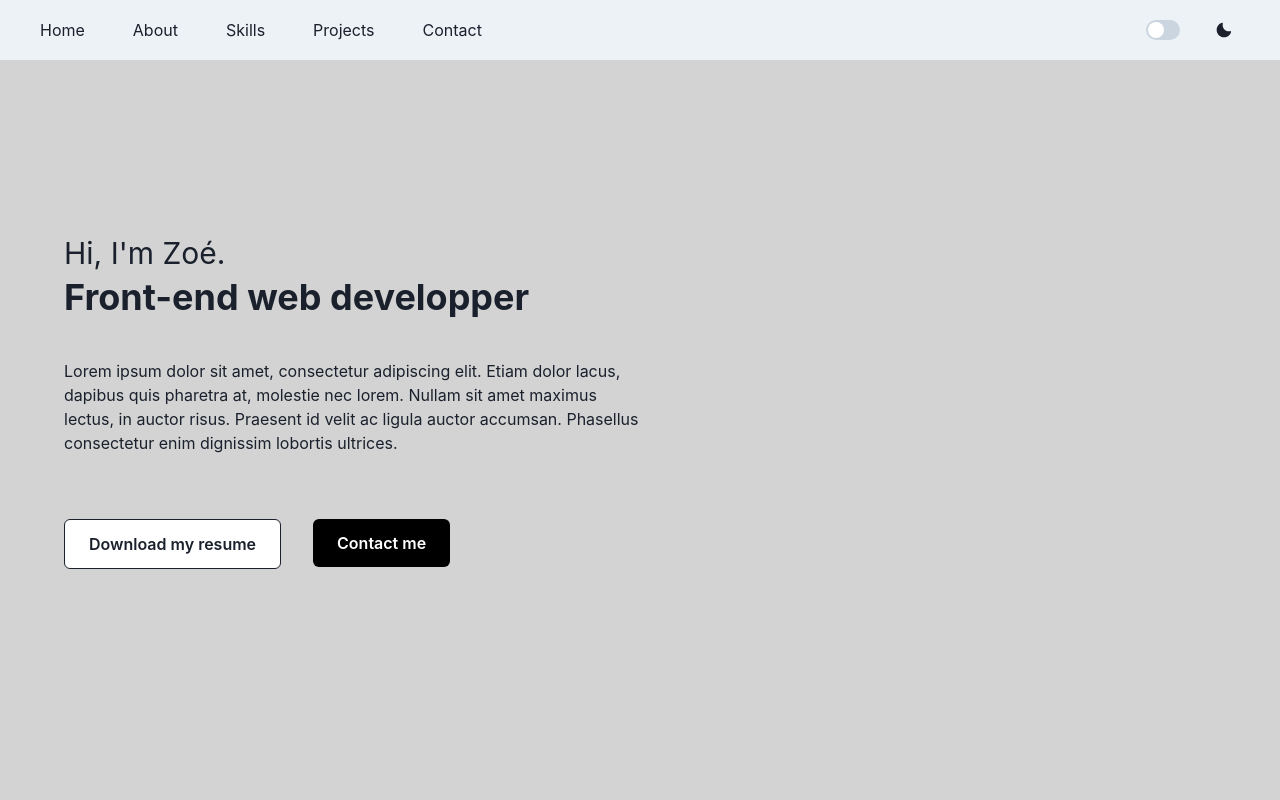
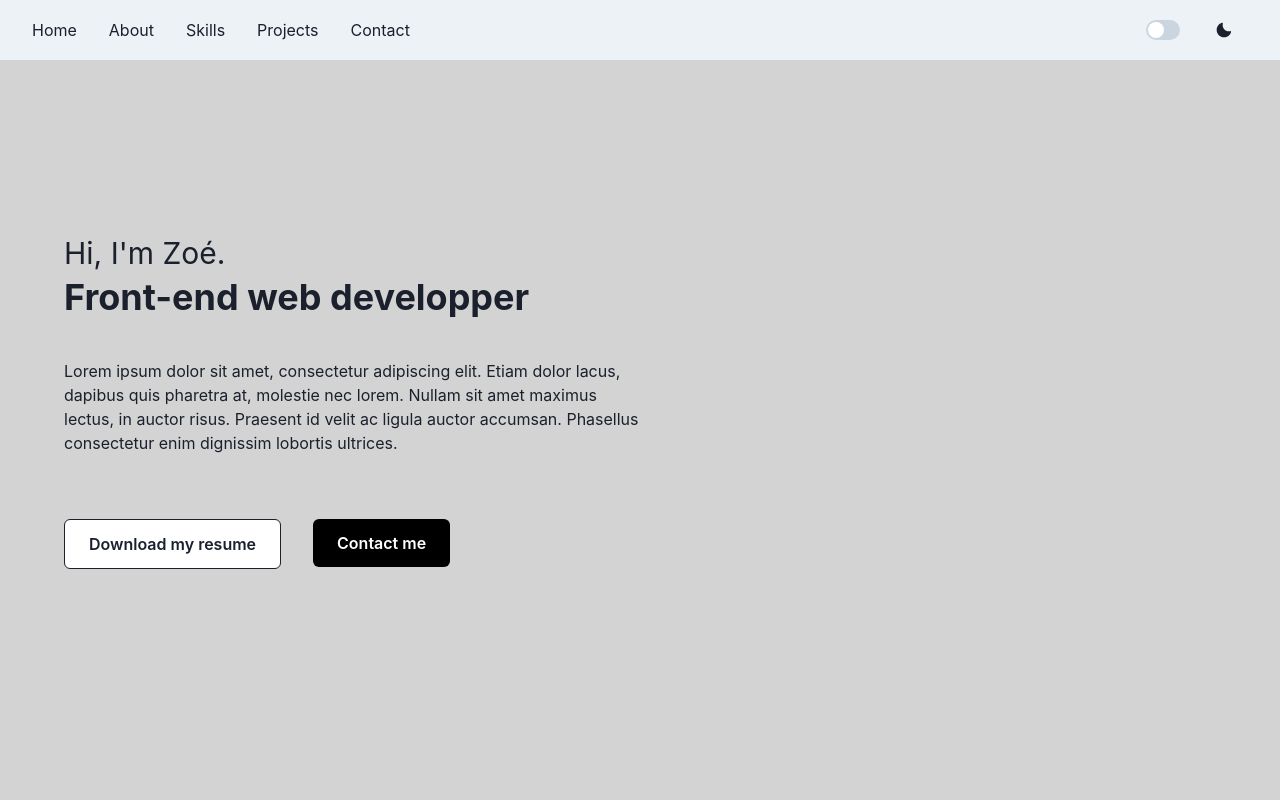
Before and after one commit to Tsuricate/Portfolio, a React (Create React App) app: page / in a window 1280 px wide. Shown: the top 800 px of the page. Built offline with nearby package versions, Linux system fonts and the light colour scheme.

Commit message:
Feature: navlink achors leads to corresponding section page

```diff
--- a/src/components/NavBar.js
+++ b/src/components/NavBar.js
@@ -11,7 +11,7 @@ import {
   useColorModeValue,
   useDisclosure,
 } from '@chakra-ui/react';
-// import PropTypes from 'prop-types';
+
 import { CloseIcon, HamburgerIcon, MoonIcon, SunIcon } from '@chakra-ui/icons';
 import NavLink from './NavLink';
 
--- a/src/components/NavLink.js
+++ b/src/components/NavLink.js
@@ -1,9 +1,15 @@
 import React from 'react';
 import PropTypes from 'prop-types';
-import { Link, useColorModeValue } from '@chakra-ui/react';
+import { NavHashLink } from 'react-router-hash-link';
+import { useColorModeValue } from '@chakra-ui/react';
 
-const NavLink = ({ children }) => (
-  <Link
+const NavLink = ({ children }) => {
+  const anchor = children === 'Home' ? '#' : `#${children}`;
+
+  return (
+    <NavHashLink
+      smooth
+      to={anchor}
       px={2}
       py={1}
       rounded="md"
@@ -11,12 +17,11 @@ const NavLink = ({ children }) => (
         textDecoration: 'none',
         bg: useColorModeValue('gray.200', 'gray.700'),
       }}
-    href="./"
     >
       {children}
-  </Link>
+    </NavHashLink>
   );
-
+};
 NavLink.propTypes = {
   children: PropTypes.node.isRequired,
 };
--- a/src/components/SectionContainer.js
+++ b/src/components/SectionContainer.js
@@ -12,6 +12,7 @@ const SectionContainer = ({ children, bgColor, sectionTitle, fullWidth }) => {
       py="70px"
       px={paddingX}
       className="SectionContainer"
+      id={sectionTitle}
     >
       <Flex direction="column" height={{ xl: '100%' }}>
         {sectionTitle && (
```
Lines whose indentation alone changed are shown as unchanged.
